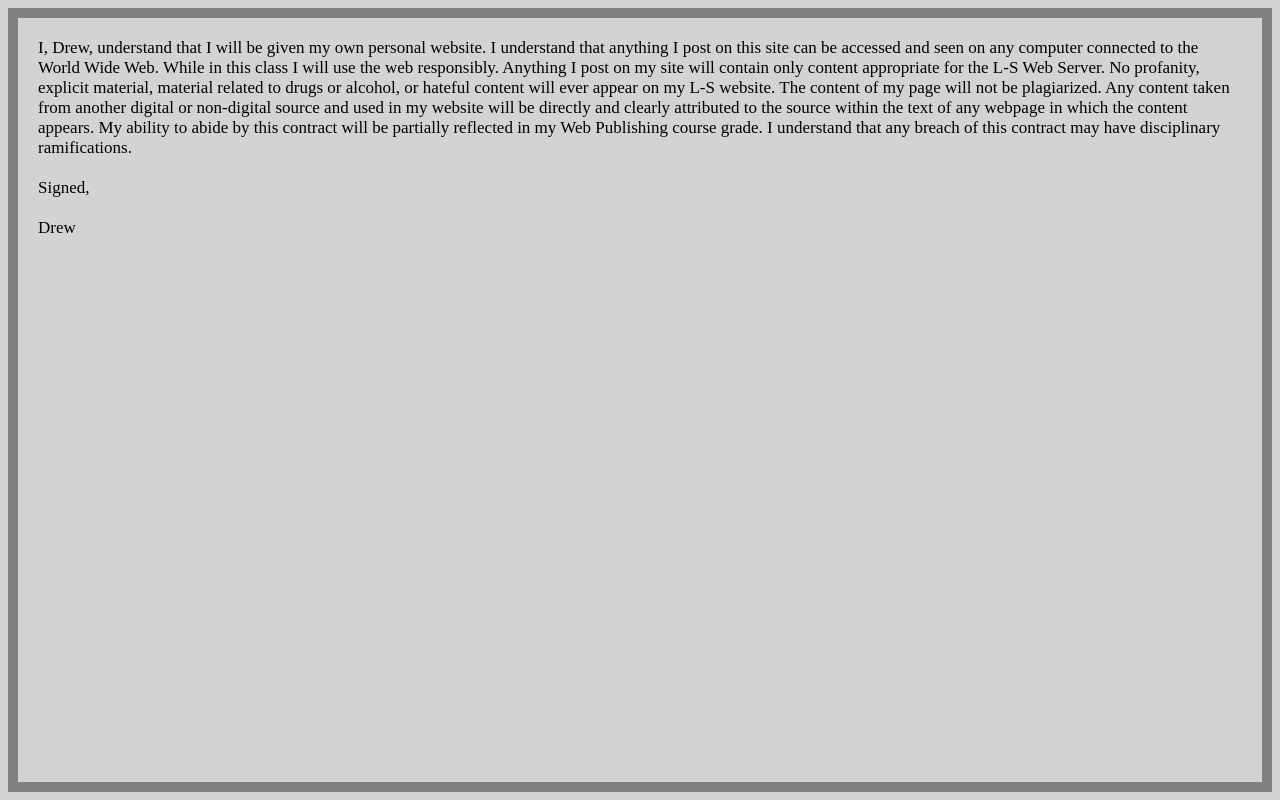
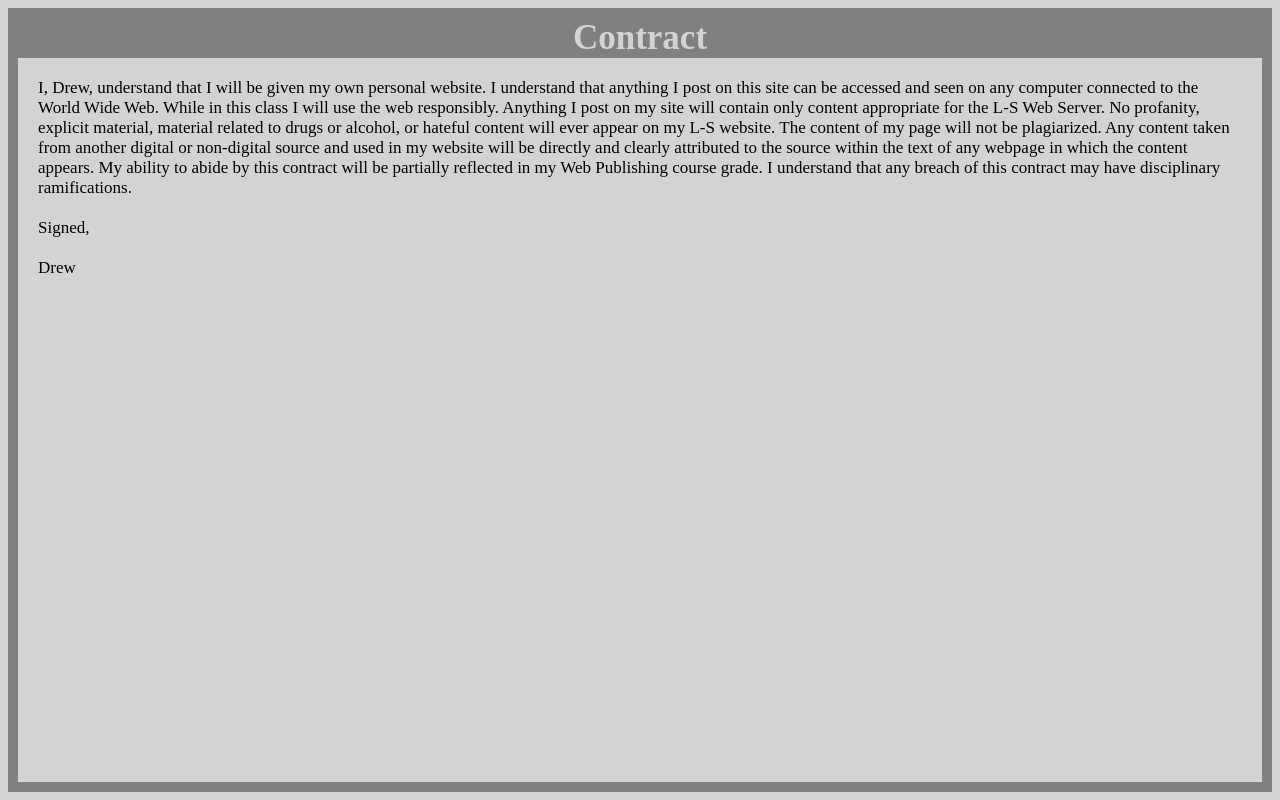
Before and after one commit to drew1008/Site, a plain HTML site: page contract.html in a window 1280 px wide. Drawn offline with Linux system fonts and the light colour scheme.

Commit message:
Change Contract

```diff
--- a/contract.html
+++ b/contract.html
@@ -3,6 +3,7 @@
   <link rel="stylesheet" href="style2.css"/>
 </head>
 <body>
+  <h1>Contract</h1>
   <p>I, Drew, understand that I will be given my own personal website. I understand that anything I post on this site can be accessed and seen on any computer connected to the World Wide Web. While in this class I will use the web responsibly. Anything I post on my site will contain only content appropriate for the L-S Web Server. No profanity, explicit material, material related to drugs or alcohol, or hateful content will ever appear on my L-S website. The content of my page will not be plagiarized. Any content taken from another digital or non-digital source and used in my website will be directly and clearly attributed to the source within the text of any webpage in which the content appears. My ability to abide by this contract will be partially reflected in my Web Publishing course grade. I understand that any breach of this contract may have disciplinary ramifications. </p>
   <p>Signed,</p>
   <p>Drew</p>
```
